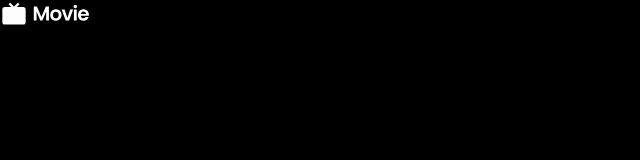
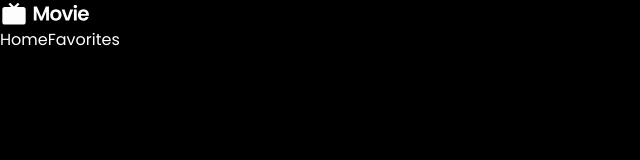
Before and after one commit to leowilis/Movie-app, a React (Vite) app: page / in a window 1280 px wide. Shown: the top 160 px of the page, without its empty margins (0-640 px from the left). Built offline with nearby package versions, Linux system fonts and the light colour scheme.

Commit message:
style: update index.css

```diff
--- a/src/index.css
+++ b/src/index.css
@@ -1,13 +1,25 @@
 @import url('https://fonts.googleapis.com/css2?family=Poppins:wght@300;400;500;600;700;800&display=swap');
+
 @tailwind base;
 @tailwind components;
 @tailwind utilities;
 
-html, body {
-  scroll-behavior: smooth;
-  background: #000;
+body {
+  background-color: #000;
+  color: #fff;
+  font-family: 'Poppins', sans-serif;
 }
 
-body {
-  font-family: 'Poppins', sans-serif;
+a {
+  text-decoration: none;
+  color: inherit;
 }
+
+img {
+  max-width: 100%;
+  display: block;
+}
+
+button {
+  cursor: pointer;
+}
```
